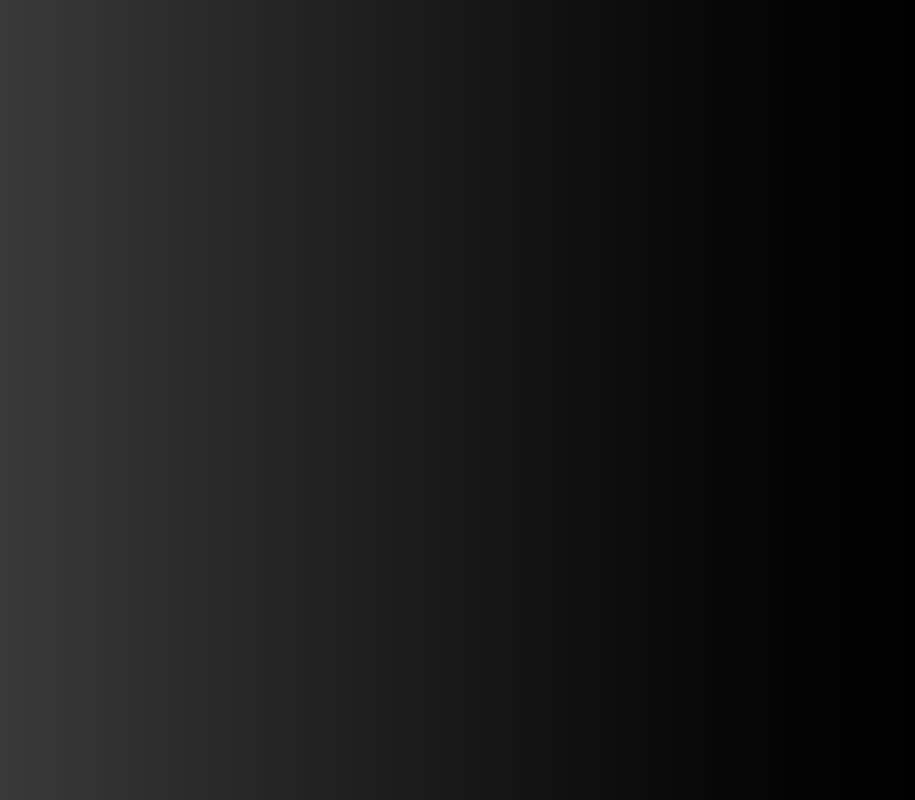
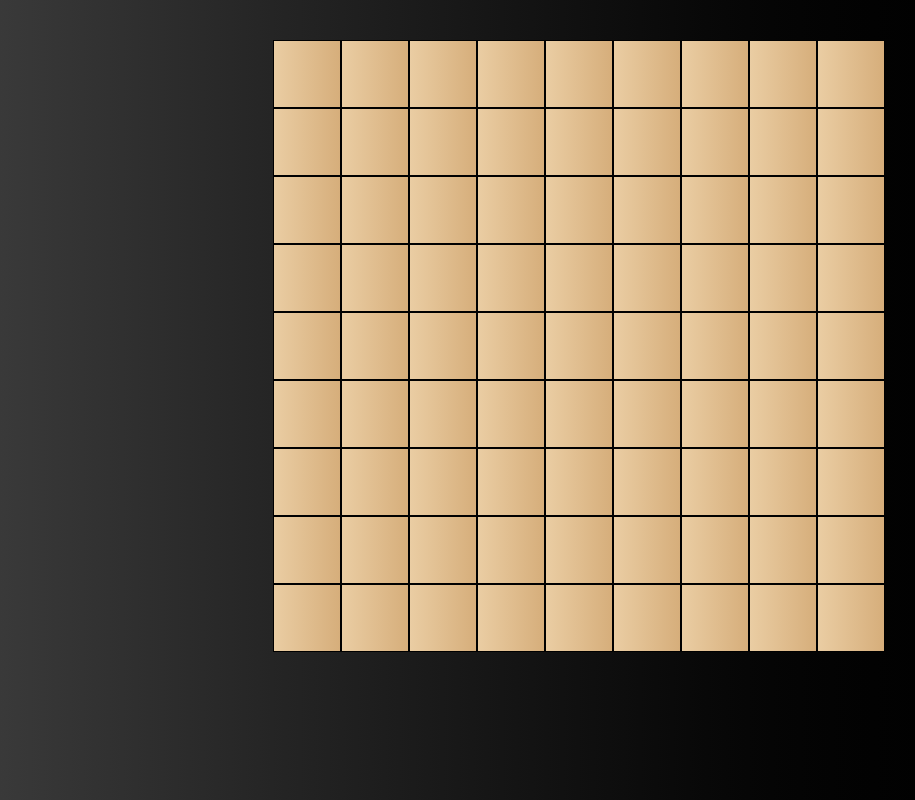
Before and after one commit to RomanZaichenko/Shiogi, a React (Vite) app: page / in a window 1280 px wide. Both pictures are taken after a click on the button 640 px from the left and 238 px from the top of the page. Shown: the whole page, without its empty margins (124-1039 px from the left). Built offline with nearby package versions, Linux system fonts and the light colour scheme.

Commit message:
Board created.

```diff
--- /dev/null
+++ b/src/BoardElement.tsx
@@ -0,0 +1,25 @@
+import CellRow from "./CellRow.tsx";
+import {Board} from "./classes/Board.ts";
+import './styles/BoardElement.css'
+
+function BoardElement() {
+    const board = Board.instance;
+    const coords = board.coordinates;
+
+    let row = 0;
+    return(
+        <section id="board">
+            <CellRow row={row++} coordinates={coords}/>
+            <CellRow row={row++} coordinates={coords}/>
+            <CellRow row={row++} coordinates={coords}/>
+            <CellRow row={row++} coordinates={coords}/>
+            <CellRow row={row++} coordinates={coords}/>
+            <CellRow row={row++} coordinates={coords}/>
+            <CellRow row={row++} coordinates={coords}/>
+            <CellRow row={row++} coordinates={coords}/>
+            <CellRow row={row++} coordinates={coords}/>
+        </section>
+    )
+}
+
+export default BoardElement;
--- /dev/null
+++ b/src/CellElement.tsx
@@ -0,0 +1,26 @@
+import {Cell} from "./classes/Cell.ts";
+import './styles/CellElement.css'
+
+interface ICellElementProps {
+    cell: Cell;
+}
+
+function CellElement(props: ICellElementProps){
+    if (props.cell.isOccupied){
+        return(
+            <div className="cell">
+                <div className="figure">
+
+                </div>
+            </div>
+        )
+    }
+    else{
+        return(
+            <div className="cell">
+            </div>
+        )
+    }
+}
+
+export default CellElement;
--- /dev/null
+++ b/src/CellRow.tsx
@@ -0,0 +1,28 @@
+import CellElement from "./CellElement.tsx";
+import {Cell} from "./classes/Cell.ts";
+import './styles/CellRow.css'
+
+interface ICellRowProps {
+    row: number;
+    coordinates: Cell[][];
+}
+
+function CellRow(props: ICellRowProps) {
+    const coords = props.coordinates;
+    let column = 0;
+    return(
+        <div className="cell-row">
+            <CellElement cell={coords[props.row][column++]} />
+            <CellElement cell={coords[props.row][column++]} />
+            <CellElement cell={coords[props.row][column++]} />
+            <CellElement cell={coords[props.row][column++]} />
+            <CellElement cell={coords[props.row][column++]} />
+            <CellElement cell={coords[props.row][column++]} />
+            <CellElement cell={coords[props.row][column++]} />
+            <CellElement cell={coords[props.row][column++]} />
+            <CellElement cell={coords[props.row][column++]} />
+        </div>
+    )
+}
+
+export default CellRow;
--- a/src/GameArea.tsx
+++ b/src/GameArea.tsx
@@ -1,15 +1,12 @@
-import {Board} from "./classes/Board.ts";
 import './styles/GameArea.css'
+import BoardElement from "./BoardElement.tsx";
 
 
 function GameArea() {
 
-    const board = Board.instance;
-    const coords = board.coordinates;
-
     return (
         <main id="game-area">
-
+            <BoardElement/>
         </main>
     );
 }
--- a/src/MainMenu.tsx
+++ b/src/MainMenu.tsx
@@ -2,13 +2,13 @@ import './styles/MainMenu.css'
 import MenuButton from "./MenuButton.tsx";
 import {useEffect, useState, useRef} from "react";
 
-interface MainMenuProps {
+interface IMainMenuProps {
     gameAreaDisplay: boolean;
     setGameAreaDisplay: (value: boolean) => void;
 }
 
 
-function MainMenu(props: MainMenuProps) {
+function MainMenu(props: IMainMenuProps) {
     const [hidden, setHidden] = useState(false);
     const menuElement = useRef<HTMLDivElement>(null);
 
--- /dev/null
+++ b/src/styles/BoardElement.css
@@ -0,0 +1,5 @@
+@import "tailwindcss";
+
+#board {
+    @apply flex flex-col ml-[31vw] mt-[5vh];
+}
--- /dev/null
+++ b/src/styles/CellElement.css
@@ -0,0 +1,11 @@
+@import "tailwindcss";
+
+.cell {
+    @apply size-17 border border-solid border-black inline-block
+    bg-gradient-to-r from-[#eacda3] to-[#d6ae7b];
+
+}
+
+.figure {
+    @apply max-w-[70px] max-h-[80px];
+}
--- /dev/null
+++ b/src/styles/CellRow.css
@@ -0,0 +1,5 @@
+@import "tailwindcss";
+
+.cell-row {
+    @apply flex flex-row;
+}
```
